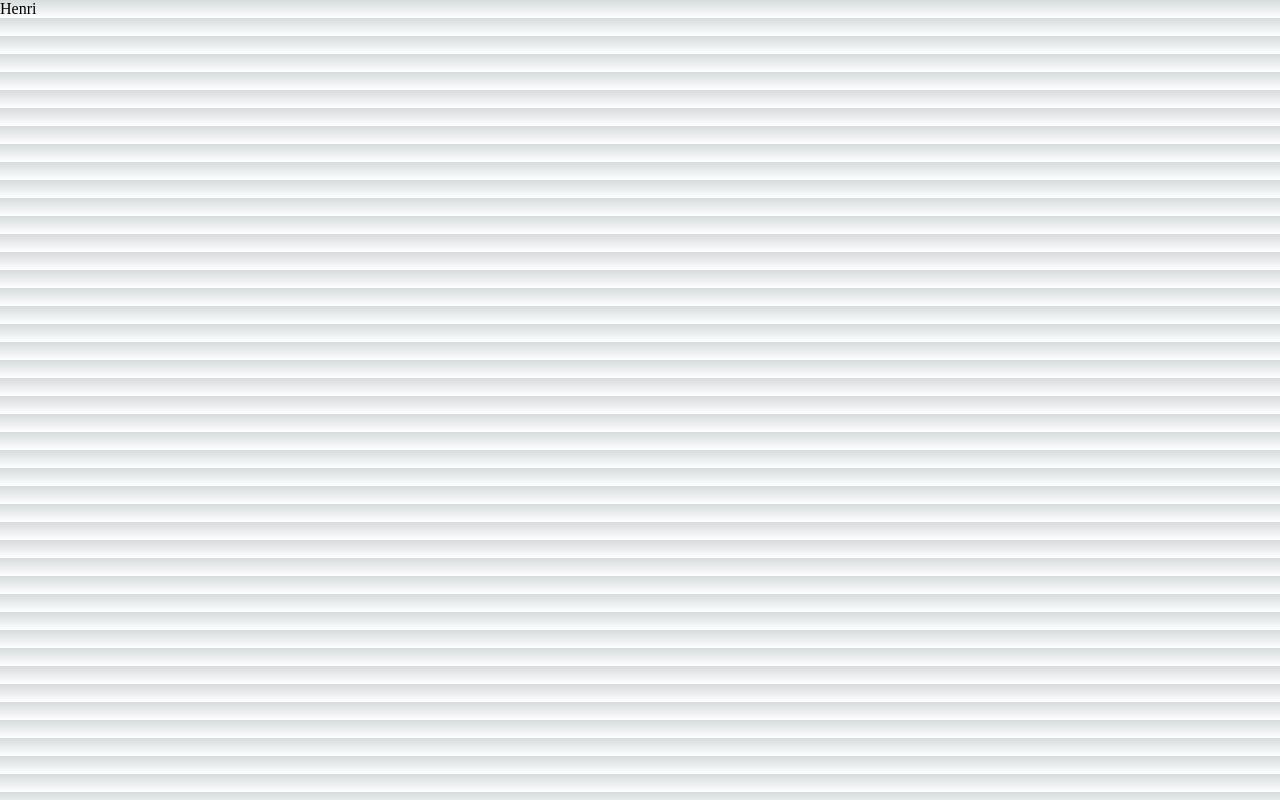
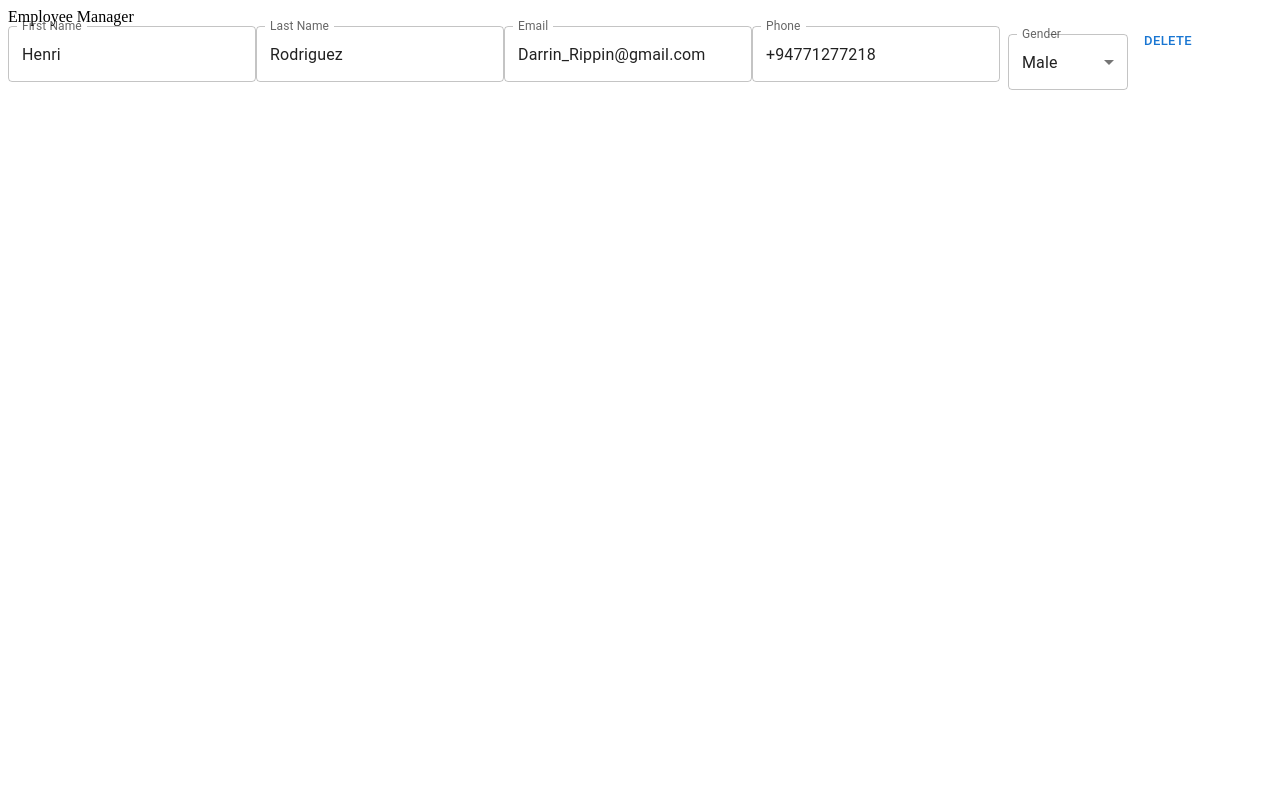
Before and after one commit to hdwije/ems, a Next.js app: page /employee/edit/1 in a window 1280 px wide. Built offline with nearby package versions, Linux system fonts and the light colour scheme.

Commit message:
Create main layout

```diff
--- /dev/null
+++ b/components/Header.js
@@ -0,0 +1,9 @@
+import { Grid } from '@mui/material';
+
+const Header = () => (
+  <Grid container item md={12}>
+    <div>Employee Manager</div>
+  </Grid>
+);
+
+export default Header;
--- /dev/null
+++ b/layouts/MainLayout.js
@@ -0,0 +1,14 @@
+import React from 'react';
+
+import Header from '@/components/Header';
+
+const MainLayout = ({ children }) => {
+  return (
+    <>
+      <Header />
+      {children}
+    </>
+  );
+};
+
+export default MainLayout;
--- a/pages/_app.js
+++ b/pages/_app.js
@@ -1,5 +1,11 @@
-import '@/styles/globals.css'
+import MainLayout from '@/layouts/MainLayout';
 
 export default function App({ Component, pageProps }) {
-  return <Component {...pageProps} />
+  return (
+    <>
+      <MainLayout>
+        <Component {...pageProps} />
+      </MainLayout>
+    </>
+  );
 }
--- a/pages/employee/edit/[id].js
+++ b/pages/employee/edit/[id].js
@@ -1,7 +1,45 @@
+import {
+  Button,
+  FormControl,
+  InputLabel,
+  MenuItem,
+  Select,
+  TextField,
+} from '@mui/material';
+import { Box } from '@mui/system';
 import React from 'react';
 
-function Edit({employee}) {
-  return <div>{employee.first_name}</div>;
+function Edit({ employee }) {
+  return (
+    <Box component="form" noValidate autoComplete="off">
+      <TextField
+        label="First Name"
+        variant="outlined"
+        value={employee.first_name}
+      />
+      <TextField
+        label="Last Name"
+        variant="outlined"
+        value={employee.last_name}
+      />
+      <TextField label="Email" variant="outlined" value={employee.email} />
+      <TextField label="Phone" variant="outlined" value={employee.number} />
+      <FormControl variant="outlined" sx={{ m: 1, minWidth: 120 }}>
+        <InputLabel id="demo-simple-select-standard-label">Gender</InputLabel>
+        <Select
+          labelId="demo-simple-select-standard-label"
+          id="demo-simple-select-standard"
+          value={employee.gender}
+          onChange={() => {}}
+          label="Age"
+        >
+          <MenuItem value="M">Male</MenuItem>
+          <MenuItem value="F">Female</MenuItem>
+        </Select>
+      </FormControl>
+      <Button size="small">Delete</Button>
+    </Box>
+  );
 }
 
 export default Edit;
@@ -19,7 +57,6 @@ export async function getStaticPaths() {
 }
 
 export async function getStaticProps(context) {
-  console.log('context', context);
   const response = await import('/data/employees.json');
   const employees = await JSON.parse(JSON.stringify(response.default ?? []));
   const employee = employees.find(
```
Also changed, not shown: components/EmployeeCard.js (added, +39 -0 lines), pages/employee/list.js (+13 -36 lines), pages/index.js (+1 -12 lines).
